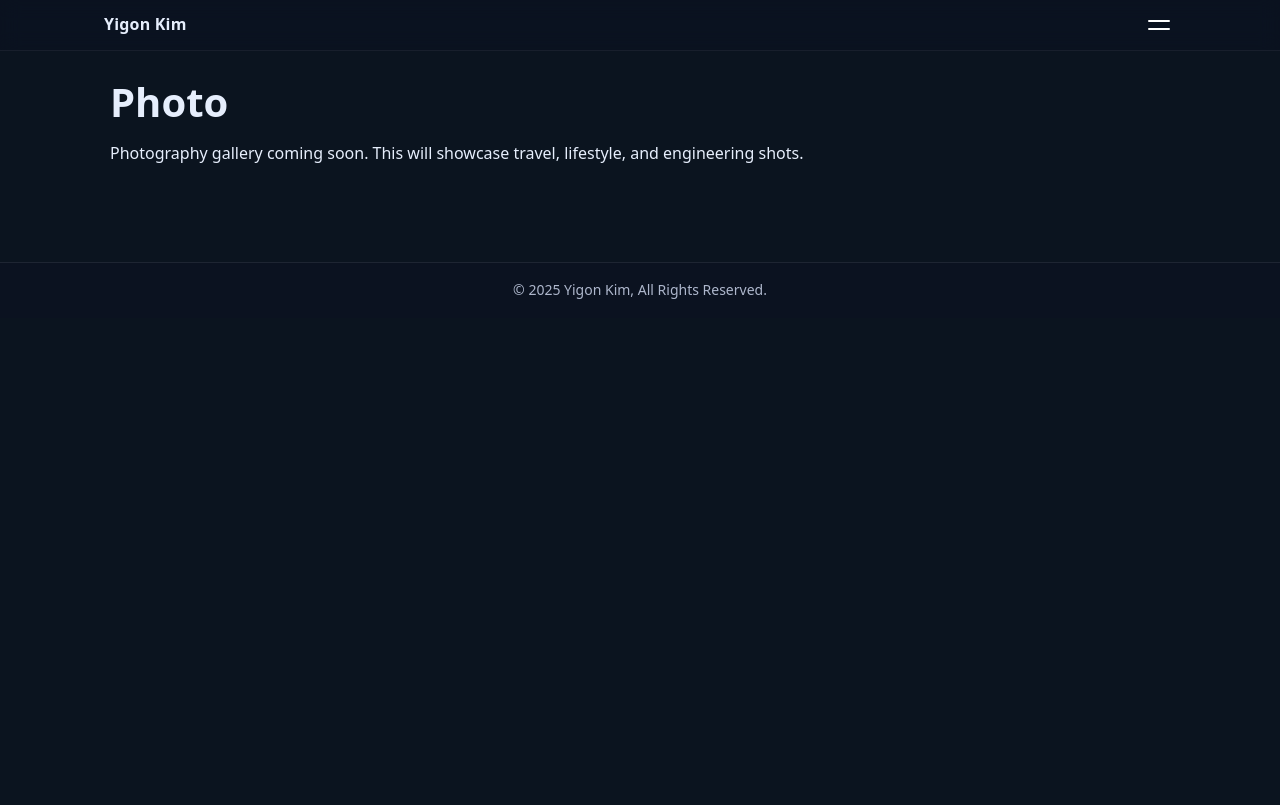
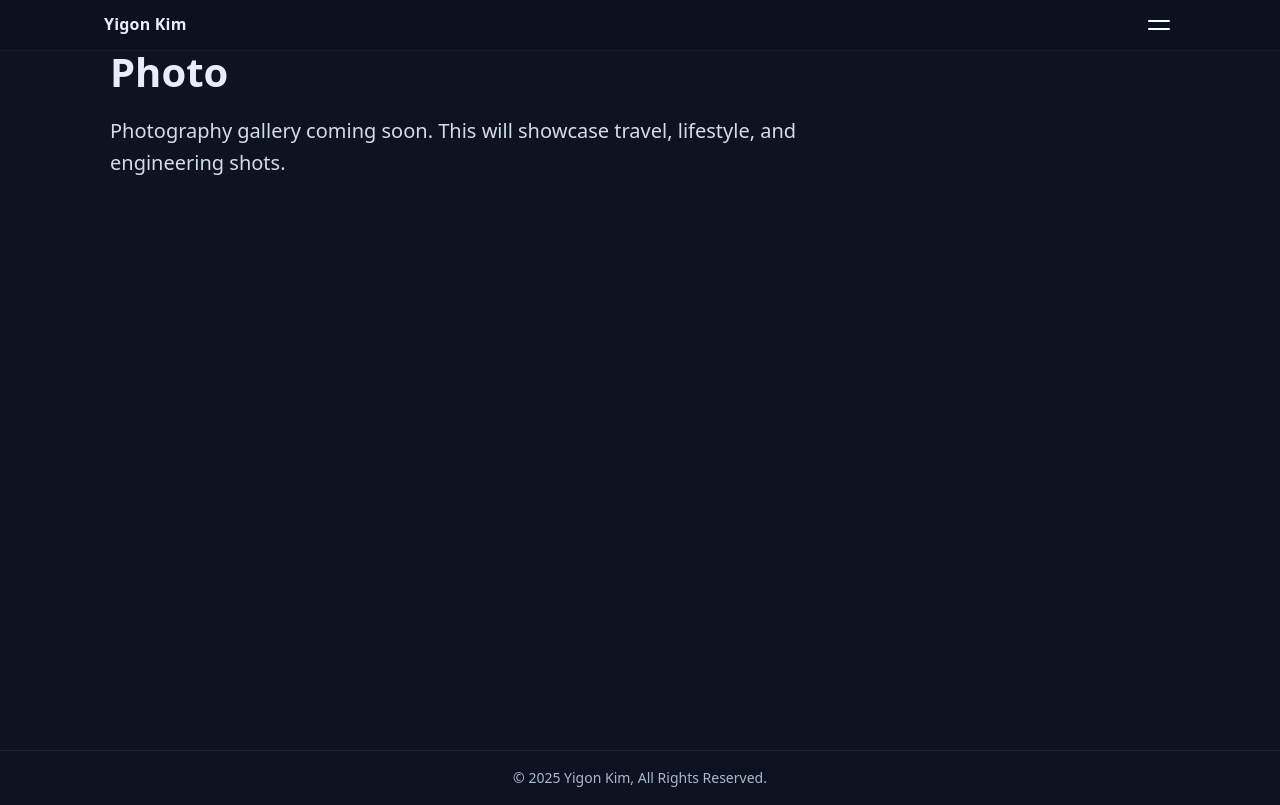
Before and after one commit to yigonk/yigonk.github.io, a React (Create React App) app: page /photo in a window 1280 px wide. Built offline with nearby package versions, Linux system fonts and the light colour scheme.

Commit message:
Add loading and transition effects for home and photo pages

```diff
--- a/src/App.js
+++ b/src/App.js
@@ -1,23 +1,103 @@
-import React from "react";
-import { Routes, Route } from "react-router-dom";
+import React, { useEffect, useMemo, useState } from "react";
+import { Routes, Route, useLocation } from "react-router-dom";
 import NavBar from "./components/NavBar";
 import Footer from "./components/Footer";
 import ScrollToHash from "./components/ScrollToHash";
 import Home from "./views/Home";
 import Photo from "./views/Photo";
+import PageLoader from "./components/PageLoader";
+
+const EXIT_DURATION = 320;
+const ENTER_DURATION = 640;
 
 const App = () => {
+  const location = useLocation();
+  const [displayLocation, setDisplayLocation] = useState(location);
+  const [stage, setStage] = useState("boot");
+  const [loaderState, setLoaderState] = useState("visible");
+
+  useEffect(() => {
+    if (stage !== "boot") {
+      return undefined;
+    }
+
+    const finishBoot = () => {
+      setStage("entering");
+    };
+
+    if (document.readyState === "complete") {
+      const id = window.requestAnimationFrame(finishBoot);
+      return () => window.cancelAnimationFrame(id);
+    }
+
+    window.addEventListener("load", finishBoot, { once: true });
+    return () => window.removeEventListener("load", finishBoot);
+  }, [stage]);
+
+  useEffect(() => {
+    if (stage === "idle" && location.pathname !== displayLocation.pathname) {
+      setStage("exiting");
+    }
+  }, [location, displayLocation, stage]);
+
+  useEffect(() => {
+    let timeout;
+    if (stage === "entering") {
+      timeout = window.setTimeout(() => setStage("idle"), ENTER_DURATION);
+    } else if (stage === "exiting") {
+      timeout = window.setTimeout(() => {
+        setDisplayLocation(location);
+        setStage("entering");
+      }, EXIT_DURATION);
+    }
+    return () => {
+      if (timeout) window.clearTimeout(timeout);
+    };
+  }, [stage, location]);
+
+  useEffect(() => {
+    if (displayLocation.pathname !== "/" && loaderState !== "hidden") {
+      setLoaderState("hidden");
+      return;
+    }
+
+    if (stage !== "boot" && loaderState === "visible") {
+      setLoaderState("leaving");
+    }
+  }, [stage, loaderState, displayLocation.pathname]);
+
+  useEffect(() => {
+    if (loaderState !== "leaving") return undefined;
+    const timeout = window.setTimeout(() => setLoaderState("hidden"), 320);
+    return () => window.clearTimeout(timeout);
+  }, [loaderState]);
+
+  const contentStage = useMemo(() => {
+    if (stage === "boot") return "boot";
+    if (stage === "entering") return "entering";
+    if (stage === "exiting") return "exiting";
+    return "idle";
+  }, [stage]);
+
+  const showLoader =
+    displayLocation.pathname === "/" && loaderState !== "hidden";
+
   return (
     <>
       <NavBar />
       <main id="main" className="page-shell">
         <ScrollToHash />
-        <Routes>
-          <Route path="/" element={<Home />} />
-          <Route path="/photo" element={<Photo />} />
-          <Route path="*" element={<Home />} />
-        </Routes>
+        <div
+          className={`page-shell__content page-shell__content--${contentStage}`}
+        >
+          <Routes location={displayLocation}>
+            <Route path="/" element={<Home />} />
+            <Route path="/photo" element={<Photo />} />
+            <Route path="*" element={<Home />} />
+          </Routes>
+        </div>
       </main>
+      {showLoader && <PageLoader state={loaderState} />}
       <Footer />
     </>
   );
--- /dev/null
+++ b/src/components/PageLoader.js
@@ -0,0 +1,23 @@
+import React from "react";
+
+const PageLoader = ({ state }) => {
+  const className = `page-loader${
+    state === "leaving" ? " page-loader--leaving" : ""
+  }`;
+  return (
+    <div
+      className={className}
+      role="status"
+      aria-live="polite"
+      aria-busy={state !== "hidden"}
+      aria-label="Loading home"
+    >
+      <div className="page-loader__inner">
+        <div className="page-loader__spinner" aria-hidden="true" />
+        <p className="page-loader__text">Preparing the portfolio…</p>
+      </div>
+    </div>
+  );
+};
+
+export default PageLoader;
--- a/src/index.js
+++ b/src/index.js
@@ -7,6 +7,18 @@ import "./index.css";
 import "./styles/nav.css";
 import "./styles/sections.css";
 import "./styles/footer.css";
+import "./styles/transitions.css";
+import "./styles/photo.css";
+
+const navigationEntries = window.performance?.getEntriesByType?.("navigation");
+const navType = navigationEntries?.[0]?.type;
+const legacyNavType = window.performance?.navigation?.type;
+const isReload = navType === "reload" || legacyNavType === 1;
+
+if (isReload && window.location.hash) {
+  const target = `${window.location.origin}${window.location.pathname}${window.location.search}`;
+  window.location.replace(target);
+}
 
 const rootEl = document.getElementById("root");
 createRoot(rootEl).render(
--- /dev/null
+++ b/src/styles/photo.css
@@ -0,0 +1,65 @@
+.photo {
+  position: relative;
+  min-height: calc(100vh - var(--navH));
+  padding-top: var(--navH);
+  overflow: hidden;
+}
+
+.photo__veil {
+  position: absolute;
+  inset: 0;
+  background:
+    radial-gradient(circle at 20% 20%, rgba(78, 116, 166, 0.4), transparent 60%),
+    radial-gradient(circle at 80% 30%, rgba(27, 44, 63, 0.55), transparent 65%),
+    linear-gradient(180deg, rgba(10, 16, 24, 0.9), rgba(10, 16, 24, 0.6));
+  opacity: 1;
+  transform: scale(1.05);
+  transition: opacity 900ms cubic-bezier(0.22, 1, 0.36, 1),
+    transform 1200ms cubic-bezier(0.22, 1, 0.36, 1);
+  pointer-events: none;
+  z-index: 0;
+}
+
+.photo__content {
+  position: relative;
+  z-index: 1;
+  padding-top: 120px;
+  padding-bottom: 120px;
+  opacity: 0;
+  transform: translateY(36px);
+  transition: opacity 760ms cubic-bezier(0.22, 1, 0.36, 1),
+    transform 760ms cubic-bezier(0.22, 1, 0.36, 1);
+}
+
+.photo--ready .photo__veil {
+  opacity: 0;
+  transform: scale(1);
+}
+
+.photo--ready .photo__content {
+  opacity: 1;
+  transform: translateY(0);
+}
+
+.photo .section {
+  padding-top: 0;
+}
+
+.photo h2 {
+  font-size: clamp(48px, 6vw, 68px);
+  margin-bottom: 24px;
+}
+
+.photo p {
+  max-width: 60ch;
+  font-size: clamp(18px, 2.4vw, 20px);
+  line-height: 1.6;
+  color: rgba(230, 238, 252, 0.92);
+}
+
+@media (max-width: 720px) {
+  .photo__content {
+    padding-top: 80px;
+    padding-bottom: 80px;
+  }
+}
--- /dev/null
+++ b/src/styles/transitions.css
@@ -0,0 +1,111 @@
+.page-shell {
+  position: relative;
+}
+
+.page-shell__content {
+  position: relative;
+  opacity: 0;
+  transform: translateY(28px);
+  transition-property: opacity, transform;
+  transition-duration: 640ms;
+  transition-timing-function: cubic-bezier(0.22, 1, 0.36, 1);
+}
+
+.page-shell__content--idle,
+.page-shell__content--entering {
+  opacity: 1;
+  transform: translateY(0);
+}
+
+.page-shell__content--exiting,
+.page-shell__content--boot {
+  opacity: 0;
+  transform: translateY(16px);
+}
+
+.page-shell__content--exiting {
+  transition-duration: 320ms;
+  transition-timing-function: cubic-bezier(0.4, 0, 0.2, 1);
+}
+
+.page-loader {
+  position: fixed;
+  inset: 0;
+  display: flex;
+  align-items: center;
+  justify-content: center;
+  background: linear-gradient(180deg, #f7fbff 0%, #e8f2ff 100%);
+  color: var(--ink);
+  z-index: 999;
+  opacity: 1;
+  transition: opacity 320ms ease;
+}
+
+.page-loader--leaving {
+  opacity: 0;
+  pointer-events: none;
+}
+
+.page-loader__inner {
+  display: flex;
+  flex-direction: column;
+  align-items: center;
+  gap: 16px;
+  padding: 32px 36px;
+  border-radius: 24px;
+  background: rgba(255, 255, 255, 0.8);
+  box-shadow: 0 24px 50px rgba(15, 23, 42, 0.14);
+  backdrop-filter: blur(16px);
+}
+
+.page-loader__spinner {
+  width: 54px;
+  height: 54px;
+  border-radius: 999px;
+  border: 3px solid rgba(100, 148, 237, 0.25);
+  border-top-color: var(--accent);
+  animation: page-loader-spin 920ms linear infinite;
+}
+
+.page-loader__text {
+  margin: 0;
+  font-size: 14px;
+  letter-spacing: 0.08em;
+  text-transform: uppercase;
+  color: var(--muted);
+}
+
+@keyframes page-loader-spin {
+  from {
+    transform: rotate(0deg);
+  }
+  to {
+    transform: rotate(360deg);
+  }
+}
+
+@media (max-width: 540px) {
+  .page-loader__inner {
+    width: min(320px, 92vw);
+    padding: 28px 24px;
+  }
+}
+
+@media (prefers-reduced-motion: reduce) {
+  .page-shell__content,
+  .page-shell__content--exiting,
+  .page-loader,
+  .page-loader__spinner,
+  .photo,
+  .photo__veil,
+  .photo__content {
+    transition-duration: 0.01ms !important;
+    animation-duration: 0.01ms !important;
+    animation-iteration-count: 1 !important;
+    transform: none !important;
+  }
+
+  .page-loader__spinner {
+    animation: none;
+  }
+}
--- a/src/views/Photo.js
+++ b/src/views/Photo.js
@@ -1,4 +1,4 @@
-import React, { useEffect } from "react";
+import React, { useEffect, useState } from "react";
 
 const Photo = () => {
   // Flip body into dark mode while this page is mounted
@@ -7,9 +7,17 @@ const Photo = () => {
     return () => document.body.classList.remove("body--dark");
   }, []);
 
+  const [ready, setReady] = useState(false);
+
+  useEffect(() => {
+    const frame = window.requestAnimationFrame(() => setReady(true));
+    return () => window.cancelAnimationFrame(frame);
+  }, []);
+
   return (
-    <div className="page page--dark">
-      <section className="section">
+    <div className={`page page--dark photo${ready ? " photo--ready" : ""}`}>
+      <div className="photo__veil" aria-hidden="true" />
+      <section className="section photo__content">
         <h2>Photo</h2>
         <p>
           Photography gallery coming soon. This will showcase travel, lifestyle,
```
